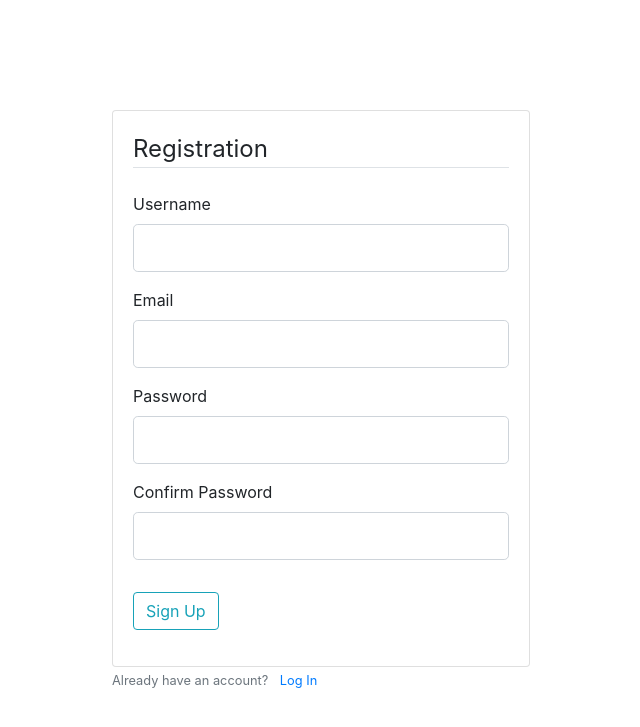
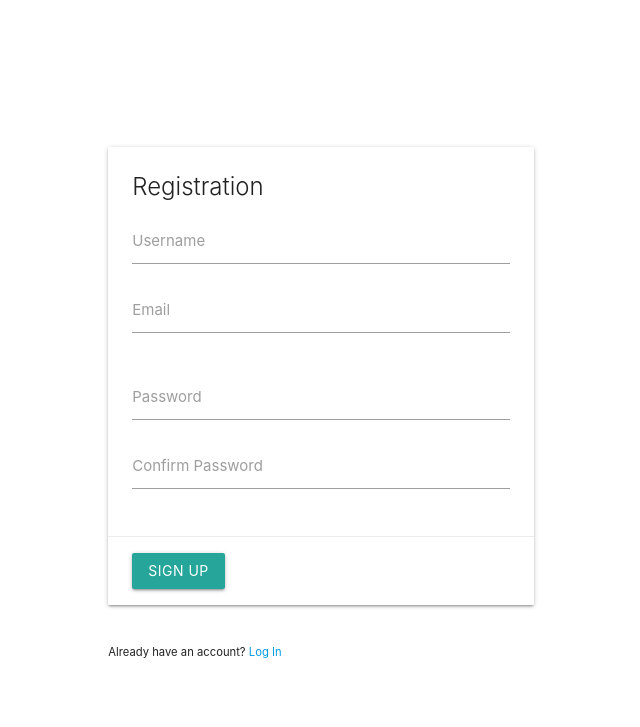
Before and after one commit to Jayleh/reorder-app, a Flask app: page /register in a window 1280 px wide. Shown: the top 727 px of the page, without its empty margins (319-959 px from the left). Run offline with Flask 2, Linux system fonts and the light colour scheme; the visitor is signed in with stand-in values (Sample User, id 1); some libraries are stand-ins or nearby versions.

Commit message:
switching from bootstrap to materialize

```diff
--- a/reorder/routes.py
+++ b/reorder/routes.py
@@ -9,7 +9,13 @@ from reorder.scrape_test import get_stock, get_sell_through, format_sell_through
 @app.route("/")
 @login_required
 def home():
-    return render_template("index.html")
+    # Default
+    brand = "AnteAGE"
+
+    # Find reorder dictionary in mongodb
+    reorder = mongo.db.reorder.find_one({"brand": brand})
+
+    return render_template("index.html", reorder=reorder)
 
 
 @app.route("/<brand>")
@@ -18,7 +24,13 @@ def table(brand):
     # Find reorder dictionary in mongodb
     reorder = mongo.db.reorder.find_one({"brand": brand})
 
-    return render_template("table.html", reorder=reorder)
+    return render_template("index.html", reorder=reorder)
+
+
+@app.route("/partners")
+@login_required
+def partners():
+    return render_template("partners.html")
 
 
 @app.route("/register", methods=["GET", "POST"])
--- a/reorder/static/css/logs.css
+++ b/reorder/static/css/logs.css
@@ -5,41 +5,68 @@
     transform: translate(-50%, -50%);
 }
 
+#menu {
+    position: fixed;
+    bottom: 35px;
+    right: 35px;
+}
+
+.tap-target {
+    background-color: wheat;
+}
+
+.tap-target-content {
+    top: 70px!important;
+    left: 30px!important;
+}
+
+#demo-card {
+    height: 215px;
+}
+
+#demo-card .card-image {
+    max-height: 60%!important;
+}
 
 /* Small devices (landscape phones, 576px and up) */
 @media (min-width: 576px) {
-
     #user-input-card {
         transform: translate(-50%, -40%);
     }
 
+    .tap-target-content {
+        top: 95px!important;
+        left: 40px!important;
+    }
+
+    #demo-card {
+        height: 270px;
+    }
+
+    #demo-card .card-image {
+        max-height: 70%!important;
+    }
 }
 
 /* Medium devices (tablets, 768px and up) */
 @media (min-width: 768px) {
-
     #user-input-card {
         width: 60%;
         transform: translate(-50%, -40%);
     }
-
 }
 
 /* Large devices (desktops, 992px and up) */
 @media (min-width: 992px) {
-
     #user-input-card {
         width: 45%;
         transform: translate(-50%, -50%);
     }
-
 }
 
 /* Extra large devices (large desktops, 1200px and up) */
 @media (min-width: 1200px) {
-
     #user-input-card {
         width: 35%;
     }
-
 }
--- a/reorder/templates/layout.html
+++ b/reorder/templates/layout.html
@@ -4,12 +4,13 @@
 
   <head>
     <meta charset="utf-8">
-    <meta name="viewport" content="width=device-width, initial-scale=1, shrink-to-fit=no">
+    <meta name="viewport" content="width=device-width, initial-scale=1.0, shrink-to-fit=no">
     {% block title %} {% endblock %}
     <link rel="shortcut icon" href="{{ url_for('static', filename='img/favicon.ico') }}">
-    <!-- Bootstrap CSS -->
-    <link rel="stylesheet" href="https://stackpath.bootstrapcdn.com/bootstrap/4.1.1/css/bootstrap.min.css" integrity="sha384-WskhaSGFgHYWDcbwN70/dfYBj47jz9qbsMId/iRN3ewGhXQFZCSftd1LZCfmhktB"
-      crossorigin="anonymous">
+    <!--Import Google Icon Font-->
+    <link href="https://fonts.googleapis.com/icon?family=Material+Icons" rel="stylesheet">
+    <!-- Materialize CSS -->
+    <link rel="stylesheet" href="https://cdnjs.cloudflare.com/ajax/libs/materialize/1.0.0-rc.2/css/materialize.min.css">
     {% block styles %} {% endblock %}
   </head>
 
@@ -23,13 +24,8 @@
       {% block main %} {% endblock %}
     </main>
 
-    <!-- jQuery first, then Popper.js, then Bootstrap JS -->
-    <script src="https://code.jquery.com/jquery-3.3.1.slim.min.js" integrity="sha384-q8i/X+965DzO0rT7abK41JStQIAqVgRVzpbzo5smXKp4YfRvH+8abtTE1Pi6jizo"
-      crossorigin="anonymous"></script>
-    <script src="https://cdnjs.cloudflare.com/ajax/libs/popper.js/1.14.3/umd/popper.min.js" integrity="sha384-ZMP7rVo3mIykV+2+9J3UJ46jBk0WLaUAdn689aCwoqbBJiSnjAK/l8WvCWPIPm49"
-      crossorigin="anonymous"></script>
-    <script src="https://stackpath.bootstrapcdn.com/bootstrap/4.1.1/js/bootstrap.min.js" integrity="sha384-smHYKdLADwkXOn1EmN1qk/HfnUcbVRZyYmZ4qpPea6sjB/pTJ0euyQp0Mk8ck+5T"
-      crossorigin="anonymous"></script>
+    <!-- Materialize JS -->
+    <script src="https://cdnjs.cloudflare.com/ajax/libs/materialize/1.0.0-rc.2/js/materialize.min.js"></script>
     {% block scripts %} {% endblock %}
   </body>
 
--- a/reorder/templates/registration.html
+++ b/reorder/templates/registration.html
@@ -9,11 +9,11 @@
 {% block main %}
 <div id="user-input-card" class="container">
   <div class="row">
-      <div class="col-md-12">
+    <div class="col s12">
       {% with messages = get_flashed_messages(with_categories=true) %}
       {% if messages %}
       {% for category, message in messages %}
-              <div class="alert alert-{{ category }}">
+      <div class="toast" style="position: unset; margin: 0; {{ category }}">
         {{ message }}
       </div>
       {% endfor %}
@@ -22,78 +22,83 @@
     </div>
   </div>
   <div class="row">
-      <div class="col-md-12">
-        <div class="card">
-          <div class="card-body">
+    <div class="col s12">
       <form method="POST" action="">
         {{ form.hidden_tag() }}
-              <fieldset class="form-group">
-                <legend class="border-bottom mb-4">Registration</legend>
+        <div class="card">
+          <div class="card-content">
+            <span class="card-title">Registration</span>
             <div class="form-group">
-                  {{ form.username.label(class="form-control-label") }}
+              <div class="input-field">
                 {% if form.username.errors %}
-                    {{ form.username(class="form-control form-control-lg is-invalid") }}
-                    <div class="invalid-feedback">
+                {{ form.username() }}
+                {{ form.username.label() }}
                 {% for error in form.username.errors %}
-                        <span>{{ error }}</span>
+                <span class="helper-text" style="color: #f44336">{{ error }}</span>
                 {% endfor %}
-                    </div>
                 {% else %}
-                    {{ form.username(class="form-control form-control-lg") }}
+                {{ form.username() }}
+                {{ form.username.label() }}
                 {% endif%}
               </div>
+            </div>
             <div class="form-group">
-                  {{ form.email.label(class="form-control-label") }}
+              <div class="input-field">
                 {% if form.email.errors %}
-                    {{ form.email(class="form-control form-control-lg is-invalid") }}
-                    <div class="invalid-feedback">
+                {{ form.email(type="email", class="validate") }}
+                {{ form.email.label() }}
                 {% for error in form.email.errors %}
-                        <span>{{ error }}</span>
+                <span class="helper-text" style="color: #f44336">{{ error }}</span>
                 {% endfor %}
-                    </div>
                 {% else %}
-                    {{ form.email(class="form-control form-control-lg") }}
+                {{ form.email(type="email", class="validate") }}
+                {{ form.email.label() }}
+                <span class="helper-text" data-error="Invalid email address." data-success="Email is valid."></span>
                 {% endif%}
               </div>
+            </div>
             <div class="form-group">
-                  {{ form.password.label(class="form-control-label") }}
+              <div class="input-field">
                 {% if form.password.errors %}
-                    {{ form.password(class="form-control form-control-lg is-invalid") }}
-                    <div class="invalid-feedback">
+                {{ form.password() }}
+                {{ form.password.label() }}
                 {% for error in form.password.errors %}
-                        <span>{{ error }}</span>
+                <span class="helper-text">{{ error }}</span>
                 {% endfor %}
-                    </div>
                 {% else %}
-                    {{ form.password(class="form-control form-control-lg") }}
+                {{ form.password() }}
+                {{ form.password.label() }}
                 {% endif%}
               </div>
+            </div>
             <div class="form-group">
-                  {{ form.confirm_password.label(class="form-control-label") }}
+              <div class="input-field">
                 {% if form.confirm_password.errors %}
-                    {{ form.confirm_password(class="form-control form-control-lg is-invalid") }}
-                    <div class="invalid-feedback">
+                {{ form.confirm_password() }}
+                {{ form.confirm_password.label() }}
                 {% for error in form.confirm_password.errors %}
-                        <span>{{ error }}</span>
+                <span class="helper-text">{{ error }}</span>
                 {% endfor %}
-                    </div>
                 {% else %}
-                    {{ form.confirm_password(class="form-control form-control-lg") }}
+                {{ form.confirm_password() }}
+                {{ form.confirm_password.label() }}
                 {% endif%}
               </div>
-              </fieldset>
+            </div>
+          </div>
+          <div class="card-action">
             <div class="form-group">
-                {{ form.submit(class="btn btn-outline-info")}}
+              {{ form.submit(class="btn")}}
+            </div>
+          </div>
         </div>
       </form>
     </div>
   </div>
-      </div>
-    </div>
   <div class="row">
-      <div class="col-md-12">
+    <div class="col s12">
       <small class="text-muted">
-          Already have an account? <a class="ml-2" href="{{ url_for('login') }}">Log In</a>
+        Already have an account? <a href="{{ url_for('login') }}">Log In</a>
       </small>
     </div>
   </div>
```
Also changed, not shown: reorder/static/css/choose.css (+0 -8 lines), reorder/static/css/styles.css (+0 -8 lines), reorder/static/js/index.js (+10 -0 lines), reorder/templates/index.html (+89 -14 lines), reorder/templates/login.html (+34 -27 lines), reorder/templates/partners.html (added, +25 -0 lines), reorder/templates/table.html (deleted, +0 -78 lines). Lines whose indentation alone changed are shown as unchanged.
